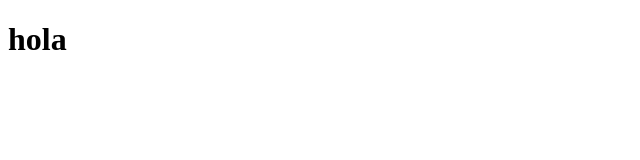
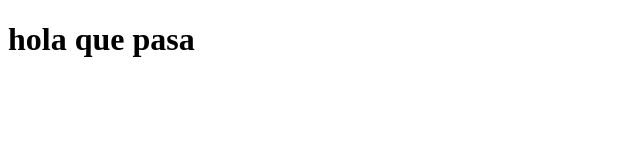
Before and after one commit to mgcanu75/webInicio, a plain HTML site: page index.html in a window 1280 px wide. Shown: the whole page, without its empty margins (0-640 px from the left). Drawn offline with Linux system fonts and the light colour scheme.

Commit message:
Update index.html

```diff
--- a/index.html
+++ b/index.html
@@ -2,11 +2,9 @@
 <html>
     <head>
         <title>HTML & CSS</title>
-
-
     </head>
     <body>
-         <h1>hola</h1>
+         <h1>hola que pasa</h1>
     </body>
 
 </html>
```
